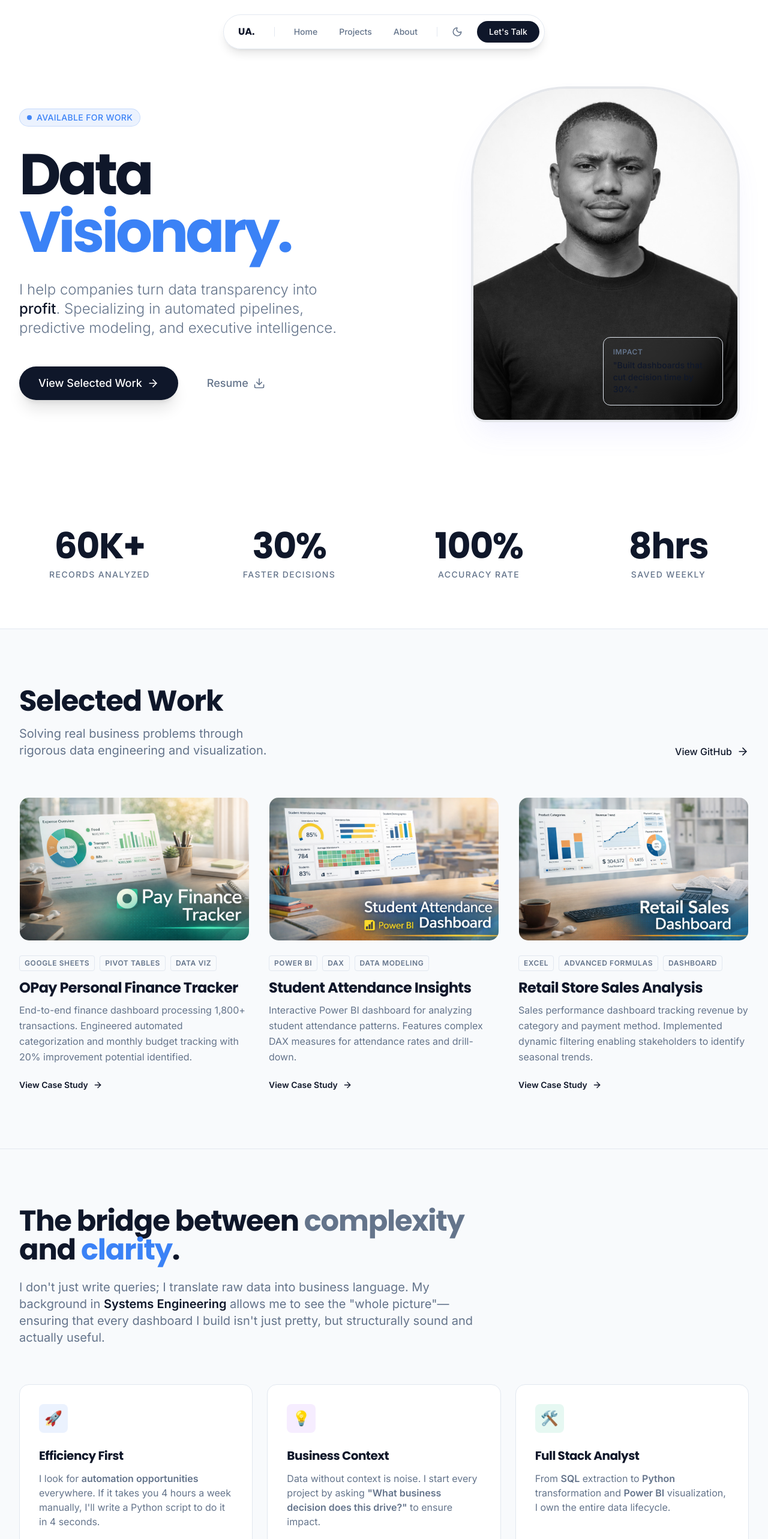
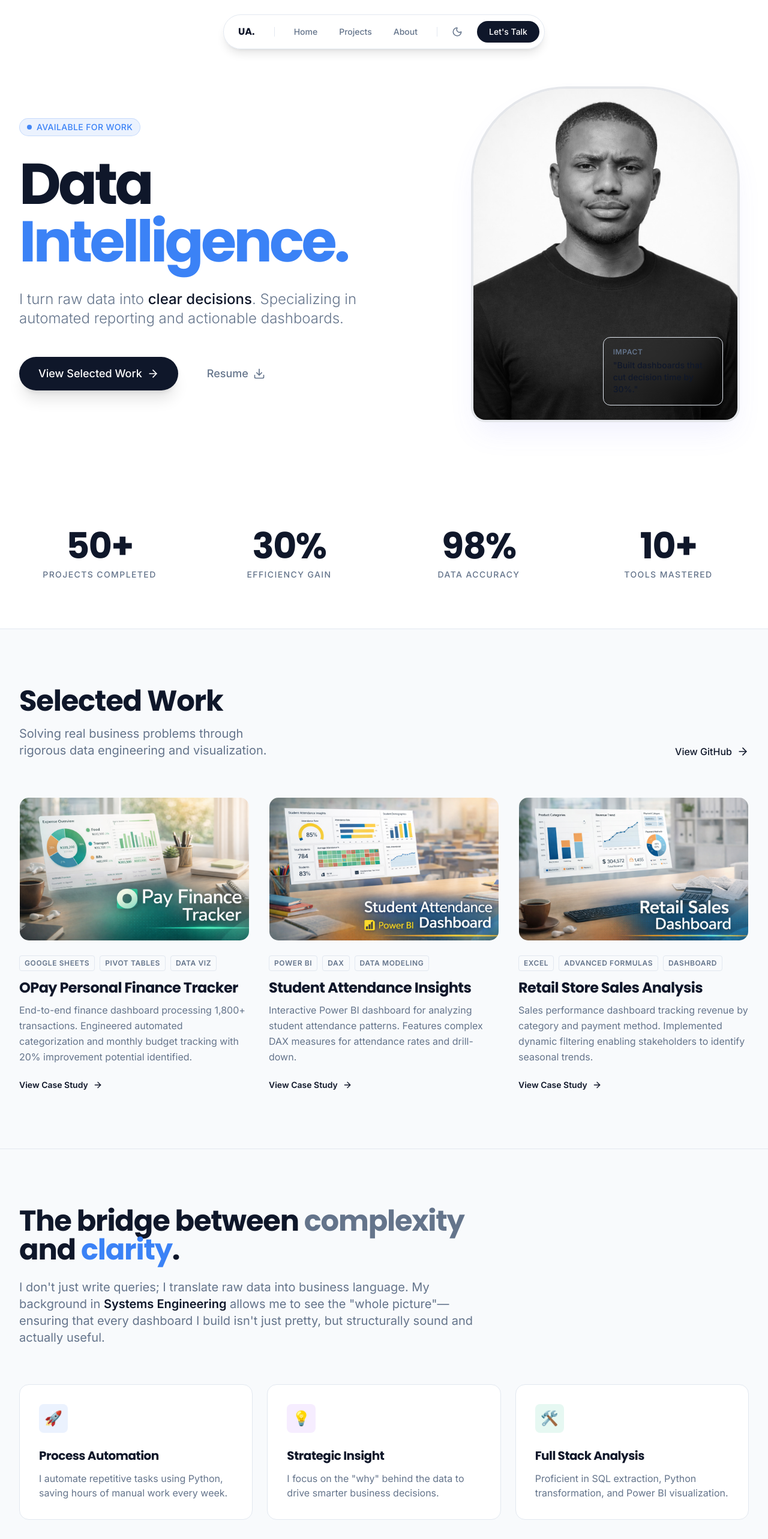
Before and after one commit to myekini/mohimpact-portfolio, a React (Vite) app: page / in a window 1280 px wide. Shown: the top 2566 px of the page at 60% size. Built offline with nearby package versions, Linux system fonts and the light colour scheme.

Commit message:
Optimize copy for recruiter appeal - simpler, clearer, more impactful

```diff
--- a/src/components/About.jsx
+++ b/src/components/About.jsx
@@ -68,12 +68,11 @@ const About = () => {
               🚀
             </div>
             <h3 className="text-xl font-bold text-foreground mb-3">
-              Efficiency First
+              Process Automation
             </h3>
             <p className="text-muted-foreground">
-              I look for <strong>automation opportunities</strong> everywhere.
-              If it takes you 4 hours a week manually, I'll write a Python
-              script to do it in 4 seconds.
+              I automate repetitive tasks using Python, saving hours of manual
+              work every week.
             </p>
           </div>
 
@@ -83,12 +82,11 @@ const About = () => {
               💡
             </div>
             <h3 className="text-xl font-bold text-foreground mb-3">
-              Business Context
+              Strategic Insight
             </h3>
             <p className="text-muted-foreground">
-              Data without context is noise. I start every project by asking{" "}
-              <strong>"What business decision does this drive?"</strong> to
-              ensure impact.
+              I focus on the "why" behind the data to drive smarter business
+              decisions.
             </p>
           </div>
 
@@ -98,12 +96,11 @@ const About = () => {
               🛠️
             </div>
             <h3 className="text-xl font-bold text-foreground mb-3">
-              Full Stack Analyst
+              Full Stack Analysis
             </h3>
             <p className="text-muted-foreground">
-              From <strong>SQL</strong> extraction to <strong>Python</strong>{" "}
-              transformation and <strong>Power BI</strong> visualization, I own
-              the entire data lifecycle.
+              Proficient in SQL extraction, Python transformation, and Power BI
+              visualization.
             </p>
           </div>
         </div>
--- a/src/components/Hero.jsx
+++ b/src/components/Hero.jsx
@@ -42,7 +42,7 @@ const Hero = () => {
                 transition={{ duration: 0.5, delay: 0.2 }}
                 className="block text-primary"
               >
-                Visionary.
+                Intelligence.
               </motion.span>
             </h1>
 
@@ -52,10 +52,11 @@ const Hero = () => {
               transition={{ duration: 0.5, delay: 0.3 }}
               className="text-lg md:text-2xl text-muted-foreground max-w-xl font-light leading-relaxed text-balance"
             >
-              I help companies turn data transparency into{" "}
-              <span className="text-foreground font-medium">profit</span>.
-              Specializing in automated pipelines, predictive modeling, and
-              executive intelligence.
+              I turn raw data into{" "}
+              <span className="text-foreground font-medium">
+                clear decisions
+              </span>
+              . Specializing in automated reporting and actionable dashboards.
             </motion.p>
 
             <motion.div
--- a/src/components/Stats.jsx
+++ b/src/components/Stats.jsx
@@ -2,10 +2,10 @@ import React from "react";
 import { motion } from "framer-motion";
 
 const stats = [
-  { value: "60K+", label: "Records Analyzed" },
-  { value: "30%", label: "Faster Decisions" },
-  { value: "100%", label: "Accuracy Rate" },
-  { value: "8hrs", label: "Saved Weekly" },
+  { value: "50+", label: "Projects Completed" },
+  { value: "30%", label: "Efficiency Gain" },
+  { value: "98%", label: "Data Accuracy" },
+  { value: "10+", label: "Tools Mastered" },
 ];
 
 const Stats = () => {
```
